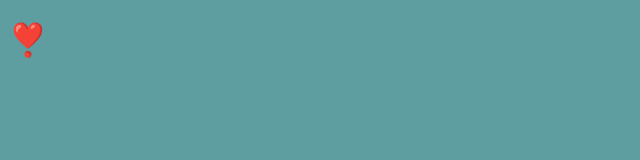
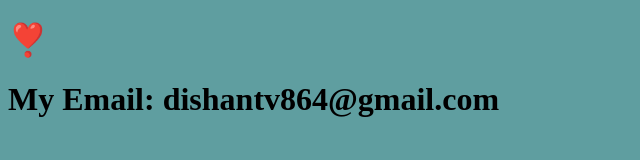
Before and after one commit to hi-iiam-Dishant/contact-me, a plain HTML site: page contact.html in a window 1280 px wide. Shown: the whole page, without its empty margins (0-640 px from the left). Drawn offline with Linux system fonts and the light colour scheme.

Commit message:
Update contact.html

```diff
--- a/contact.html
+++ b/contact.html
@@ -8,6 +8,7 @@
 </head>
 <body>
     <div><h1>❣️</h1></div>
+    <div> <h1> My Email: dishantv864@gmail.com</h1></div>
 
 </body>
 </html>
```
